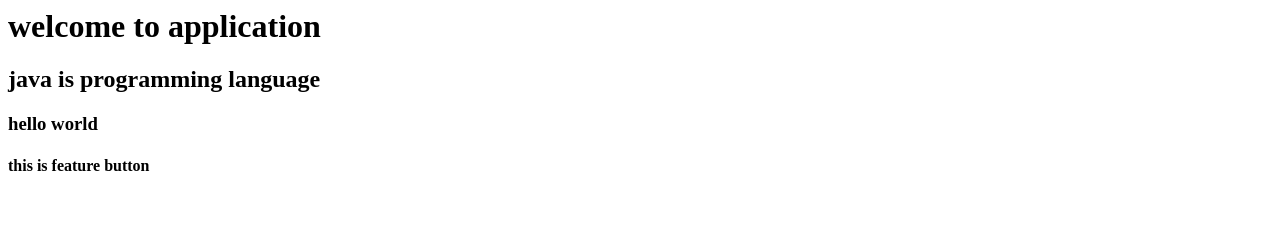
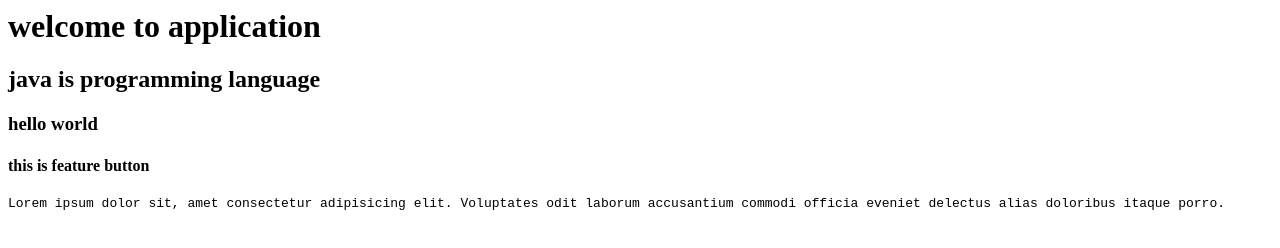
Before and after one commit to kolarshweta/gitvs1, a plain HTML site: page index.html in a window 1280 px wide. Drawn offline with Linux system fonts and the light colour scheme.

Commit message:
pragraph added

```diff
--- a/index.html
+++ b/index.html
@@ -2,3 +2,5 @@
 <h2>java is programming language</h2>
 <h3>hello world</h3>
 <h4>this is feature button</h4>
+<pre>Lorem ipsum dolor sit, amet consectetur adipisicing elit. Voluptates odit laborum accusantium commodi officia eveniet delectus alias doloribus itaque porro.
+</pre>
```
